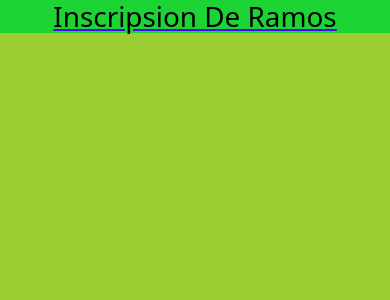
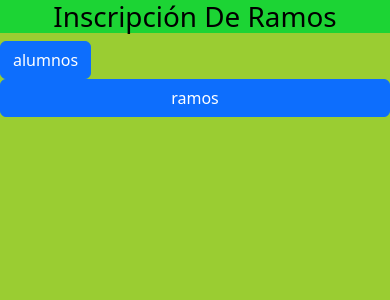
Before and after one commit to JorgeUbb31/incripsion-de-ramos, a PHP site: page / in a window 390 px wide. Shown: the top 300 px of the page. Run offline with PHP 8.4, Linux system fonts and the light colour scheme.

Commit message:
Add files via upload

```diff
--- a/incripsion_de_ramos/index.php
+++ b/incripsion_de_ramos/index.php
@@ -8,9 +8,17 @@
     <link rel="stylesheet" href="view/style.css">
 </head>
 <body class="black-bg">
-    <h1 class="blue-text">inscripsion de ramos</h1>
+    <h1 class="blue-text">inscripción de ramos</h1>
+    <div class="row">
+        <div class="col-md-6">
+            <button class="btn btn-primary me-md-2" type="button" name="alumno">alumnos</button>
+        </div>
+        <div class="col-md-6 d-grid gap-2 d-md-flex justify-content-md-end">
+            <button class="btn btn-primary" type="button" name="ramo">ramos</button>
+        </div>
+    </div>
 
 
-<script src="https://cdn.jsdelivr.net/npm/bootstrap@5.3.3/dist/js/bootstrap.bundle.min.js" integrity="sha384-YvpcrYf0tY3lHB60NNkmXc5s9fDVZLESaAA55NDzOxhy9GkcIdslK1eN7N6jIeHz" crossorigin="anonymous"></script>
+    <script src="https://cdn.jsdelivr.net/npm/bootstrap@5.3.3/dist/js/bootstrap.bundle.min.js" integrity="sha384-YvpcrYf0tY3lHB60NNkmXc5s9fDVZLESaAA55NDzOxhy9GkcIdslK1eN7N6jIeHz" crossorigin="anonymous"></script>
 </body>
 </html>
--- a/incripsion_de_ramos/view/style.css
+++ b/incripsion_de_ramos/view/style.css
@@ -2,11 +2,11 @@
     color: rgb(0, 0, 0);
     text-align: center;
     text-transform: capitalize;
-    text-decoration-line: underline;
-    text-decoration-color: rgb(76, 0, 255);
     background-color: rgb(28, 212, 52);
 }
 .black-bg {
-    color:  blue ;
     background-color: yellowgreen ;
 }
+.d-grid{
+    text-align: left;
+}
```
